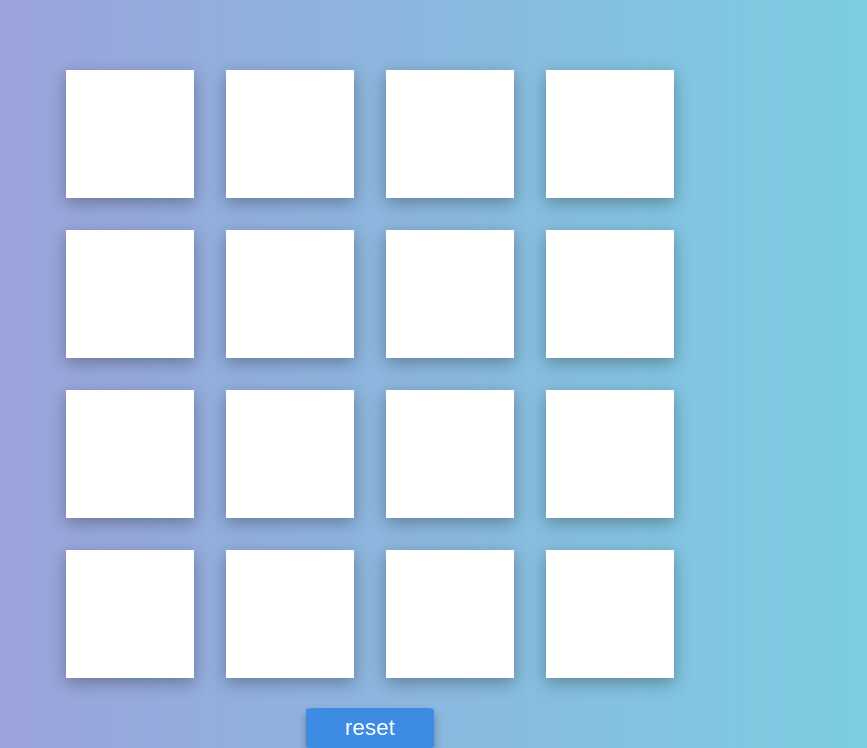
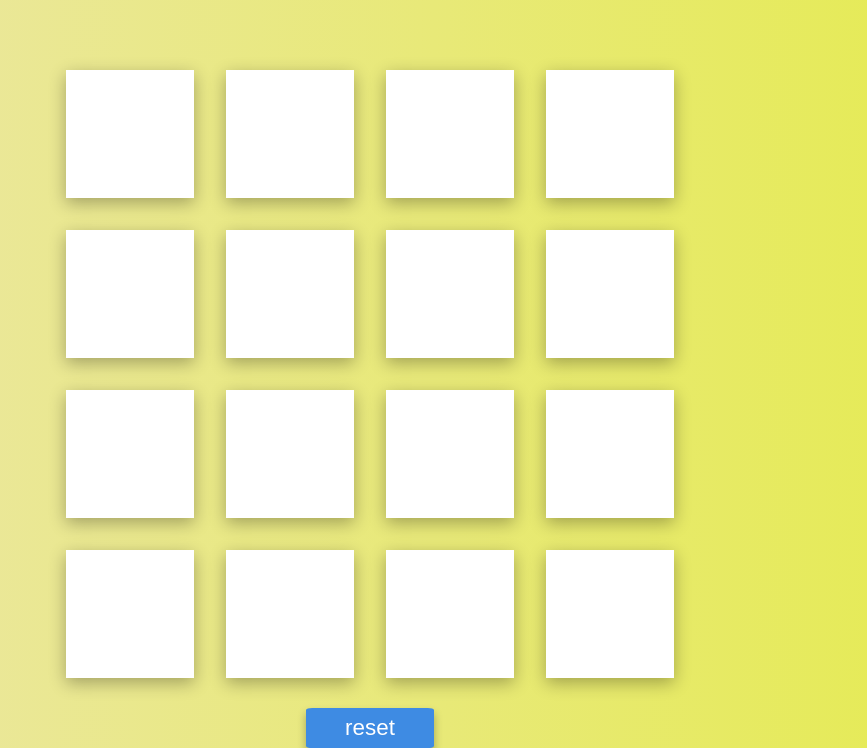
Before and after one commit to kapilmak3828/MemoryGame, a plain HTML site: page index.html in a window 1280 px wide. Shown: the part 52-800 px from the top of the page, without its empty margins (270-1137 px from the left). Drawn offline with Linux system fonts and the light colour scheme.

Commit message:
commit sucessfully

```diff
--- a/style.css
+++ b/style.css
@@ -10,8 +10,8 @@ body{
     justify-content: center;
     align-items: center;
     flex-direction: column;
-    background : rgb(104, 94, 237);
-    background: linear-gradient(90deg, rgb(160, 156, 218) 10%, rgb(118, 213, 227) 100%, rgba(81,81,224,1) 100%);
+    background : rgb(213, 249, 95);
+    background: linear-gradient(90deg, rgb(235, 231, 160) 10%, rgb(229, 235, 80) 100%, rgba(81,81,224,1) 100%);
 
 }
 
```
